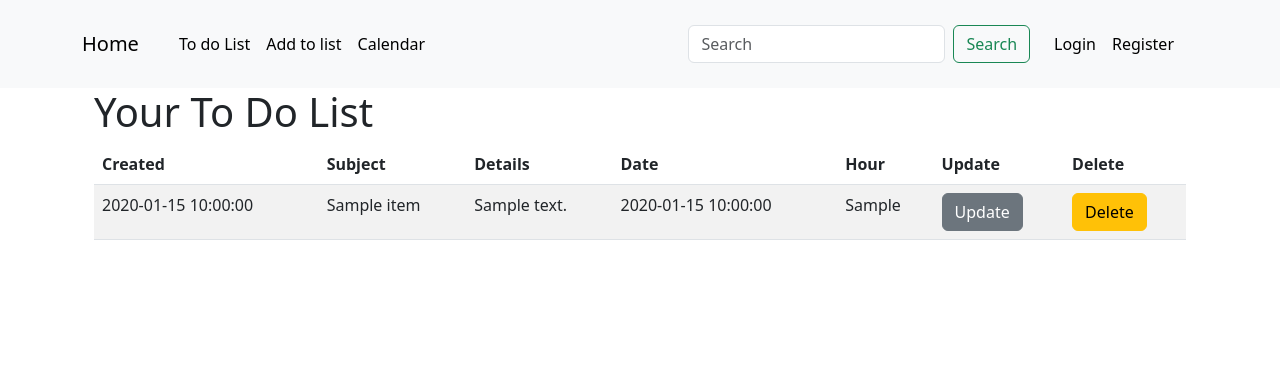
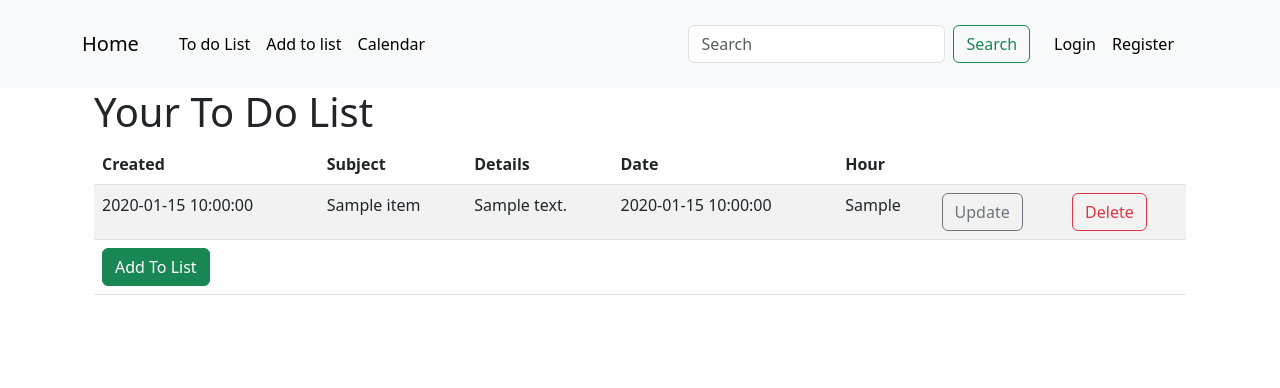
Before and after one commit to RadekHerman/flask-todoapp, a Flask app: template flasktodo/templates/todolist.html in a window 1280 px wide. Shown: the top 388 px of the page. Run offline with Flask 2, Linux system fonts and the light colour scheme; the template is opened without the code that fills it: most values are stand-ins (such as "Sample title", 1, 10 or a date in 2020); some libraries are stand-ins or nearby versions.

Commit message:
fix: todolist buttons

```diff
--- a/flasktodo/templates/todolist.html
+++ b/flasktodo/templates/todolist.html
@@ -27,8 +27,8 @@
                 <th scope="col">Details</th>
                 <th scope="col">Date</th>
                 <th scope="col">Hour</th>
-                <th scope="col">Update</th>
-                <th scope="col">Delete</th>
+                <th scope="col"></th>
+                <th scope="col"></th>
             </tr>
             </thead>
             {% for item in todolist %}
@@ -39,10 +39,17 @@
                     <td>{{ item.content }}</td>
                     <td>{{ item.date_todo }}</td>
                     <td>{{ item.hour_todo }}</td>
-                    <td><button type="button" class="btn btn-secondary">Update</button></td>
-                    <td><button type="button" class="btn btn-warning">Delete</button></td>
-                    <!-- <td>Update</td>
-                    <td>Delete</td> -->
+                    <td><button type="button" class="btn btn-outline-secondary">Update</button></td>
+                    <td><button type="button" class="btn btn-outline-danger">Delete</button></td>
+                </tr>
+                <tr>
+                    <td><a class="btn btn-success" href="{{ url_for('add') }}" role="button">Add To List</a></td>
+                    <td></td>
+                    <td></td>
+                    <td></td>
+                    <td></td>
+                    <td></td>
+                    <td></td>
                 </tr>
                 </tbody>
             {% endfor %}
```
